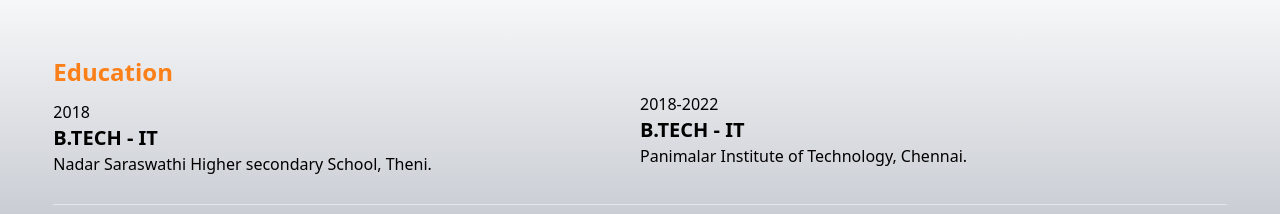
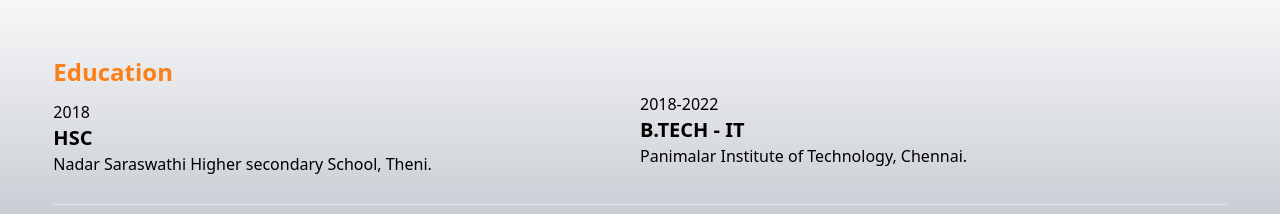
Before and after one commit to vigneshpandi2907/vignesh-portfolio, a React (Create React App) app: page / in a window 1280 px wide. Shown: the part 1080-1294 px from the top of the page. Built offline with nearby package versions, Linux system fonts and the light colour scheme; a web font is replaced by a local one; what @kamona/tailwindcss-perspective would draw is missing.

Commit message:
Update Education.js

```diff
--- a/src/components/Education.js
+++ b/src/components/Education.js
@@ -13,7 +13,7 @@
           <div className="grid grid-cols-1 sm:grid-cols-2">
             <div className="py-3">
               <p>2018</p>
-              <p className="text-xl font-semibold">B.TECH - IT</p>
+              <p className="text-xl font-semibold">HSC</p>
 
               <p>Nadar Saraswathi Higher secondary School, Theni.</p>
             </div>
```
